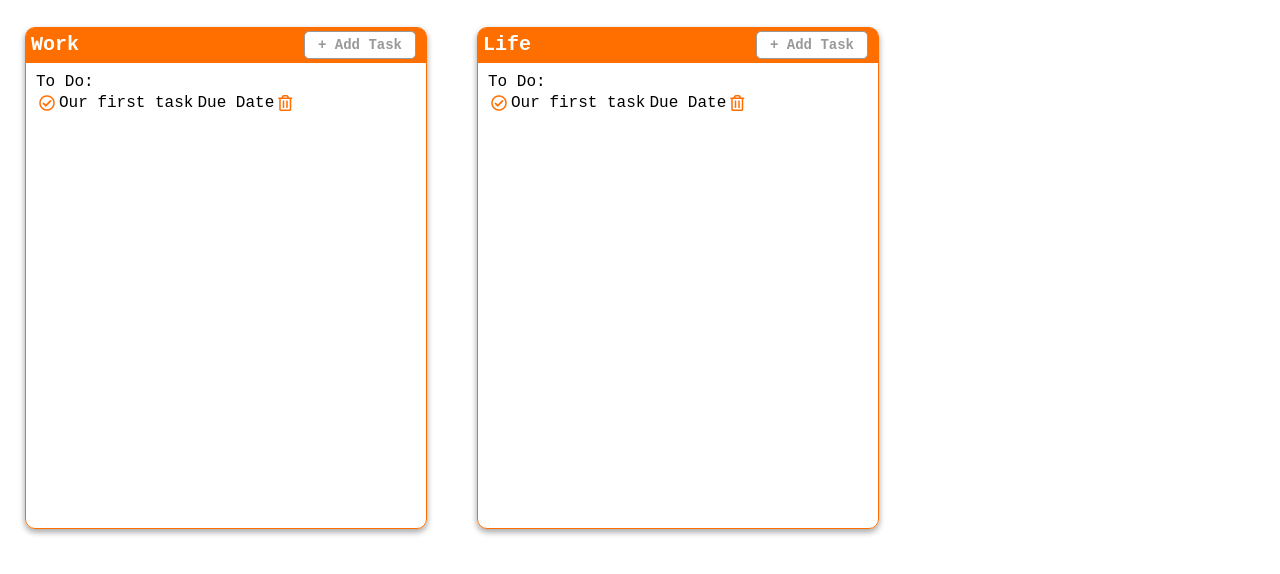
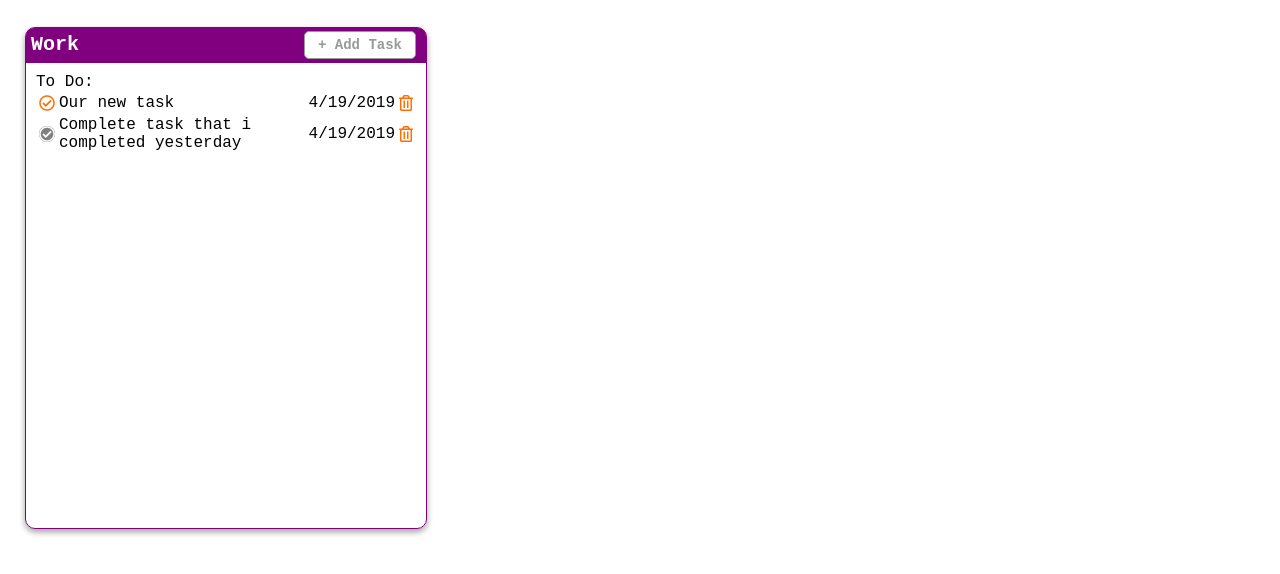
Before and after one commit to azasadzi/TaskToDo, a website: page public/index.html in a window 1280 px wide. Shown: the part 96-670 px from the top of the page. Drawn offline with Linux system fonts and the light colour scheme.

Commit message:
new category and new tasks

```diff
--- a/public/index.html
+++ b/public/index.html
@@ -10,37 +10,21 @@
             TaskToDo
         </div>
         <!-- making a button using a div-->
-        <div class="new-button">
+        <div class="new-button" onclick="createCategory(this.id)">
             + Create New Category
         </div>
         <div class="category" id="category-template">
             <div class="category-header">
                 <div class="category-header-title"> Category 1</div>
                 <!-- when you include a style attribute to a div with a class, anything in the style attribute overrides the class in CSS-->
-                <div class="new-button" style="width:100px; float:right; margin-top:-2px;">
+                <div class="new-button" style="width:100px; float:right; margin-top:-2px;" onclick="createTask(this)">
                     + Add Task
                 </div>
             </div>
             <div class="category-body">
                 To Do:
                 <table>
-                    <tbody>
-                        <!-- One row with 4 columns-->
-                        <tr>
-                            <td>
-                                <!-- added my own icon class to the already given classes from Font Awesome-->
-                                <i class="far fa-check-circle icon"></i>
-                            </td>
-                            <td>
-                                Our first task
-                            </td>
-                            <td>
-                                Due Date
-                            </td>
-                            <td>
-                                <i class="far fa-trash-alt icon"></i>
-                            </td>
-                        </tr>
+                    <tbody class="tbody">
                     </tbody>
                 </table>
             </div>
--- a/public/script.js
+++ b/public/script.js
@@ -3,19 +3,103 @@ console.log("script.js");
 var template= document.getElementById("category-template");
 console.log(template);
 
-var categories = ["Work","Life"];
+//array of objects (the object is the task, it includes boolean of whether or not the check mark is checked, a string of the task, and a dateTime object for the due date)
+var categories = [
+    {
+        categoryTitle: "Work",
+        color:"purple",
+        toDos: [
+            {
+                isChecked: false,
+                task: "Our new task",
+                dueDate: new Date()
+            },
+            {
+                isChecked: true,
+                task: "Complete task that i completed yesterday",
+                dueDate: new Date()
+            }
+        ]
+    }
+]
+
+var createCategory = ()=>{
+    //prompt creates popup window
+    var newCategoryName = prompt("What is the title of your category?");
+    var newCategoryColor = prompt("What color do you want your category to be?");
+    //add to categories array
+    categories.push({
+        categoryTitle: newCategoryName,
+        color: newCategoryColor,
+        toDos:[]
+    })
+    console.log(categories);
+    render();
+}
+
+var createTask = (node)=> {
+    var id = node.parentNode.parentNode.id;
+    var newTask= prompt("What is your task?")
+    var newDate = new Date(Date.parse(prompt("When is the task due?")));
+    //determine which category to add the task to, shorthand instead of for loop
+    var index = categories.findIndex(o=>o.categoryTitle ===id);
+    categories[index].toDos.push({
+        isChecked:false,
+        task:newTask,
+        dueDate:newDate,
+    })
+    render();
+}
+//${isChecked?} is a ternerary expression, basically an if/else
+var generateTableRow= (isChecked, task, dueDate)=>{
+    var checkStyle = `style= "background-color:gray; color:white; border-radius:25px;"`; //25 px means circle
+    var dateFormat = `${dueDate.getMonth()+1}/${dueDate.getDate()}/${dueDate.getYear()+1900}`
+    return `
+    <tr class="tr-toDo">
+    <td class="td-check">
+    <i ${isChecked?checkStyle:""} class="far fa-check-circle icon"></i>
+    </td>
+    <td class="td-task">
+        ${task}
+    </td>
+    <td class="td-date">
+        ${dateFormat}
+    </td>
+    <td class="td-trash">
+        <i class="far fa-trash-alt icon"></i>
+    </td>
+</tr>
+    `;
+}
 
 var content = document.getElementById("category-content");
+
+var render = ()=> {
+    content.innerHTML=""
     for( var i=0; i< categories.length; i++){
         var category = categories[i];
+        var categoryTitle = category.categoryTitle;
         //Dynamic html: copying category-template, stuffing it into variable template, grabbing last <div> of html (category-content) and appending (pasting) cloned html to content
         var newNode = template.cloneNode(true);
+        newNode.style.display = "inline-block";
         //changing id of node so we can access it correctly
-    newNode.id = category;
+        newNode.id = categoryTitle;
         content.appendChild(newNode);
         //going into the html and making the header title whatever is in the varible category, which is the array of category names
-    newNode.getElementsByClassName("category-header-title")[0].innerHTML = category;
+        newNode.getElementsByClassName("category-header-title")[0].innerHTML = categoryTitle;
+        newNode.style.border ="1px solid " +category.color;
+        newNode.getElementsByClassName("category-header")[0].style.backgroundColor = category.color;
+        //looping through our object array
+        var temp= ""
+        for(var j=0; j< category.toDos.length; j++){
+            var toDo=category.toDos[j];
+            temp += generateTableRow(toDo.isChecked, toDo.task, toDo.dueDate)
+
         }
+        newNode.getElementsByClassName("tbody")[0].innerHTML = temp;
+    }
+}
+render();
 
 //once we copy the template and add in the names of the categories, we can delete the original template
-template.parentNode.removeChild(template);
+template.style.display="none";
--- a/public/style.css
+++ b/public/style.css
@@ -75,3 +75,7 @@ color:white;
 .category-body{
     padding: 10px;
 }
+
+.td-task{
+    width: 70%;
+}
```
Lines whose indentation alone changed are shown as unchanged.
